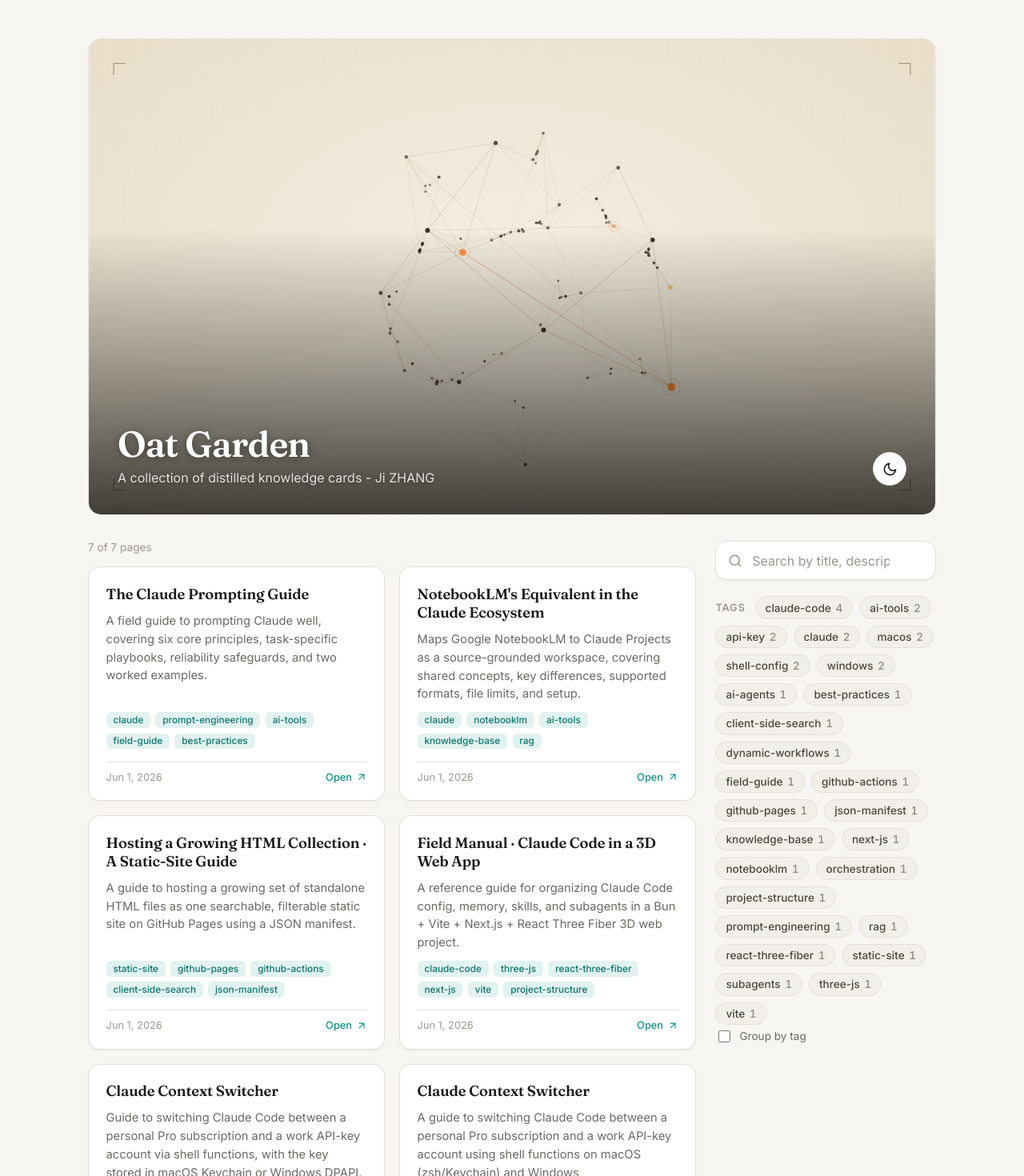
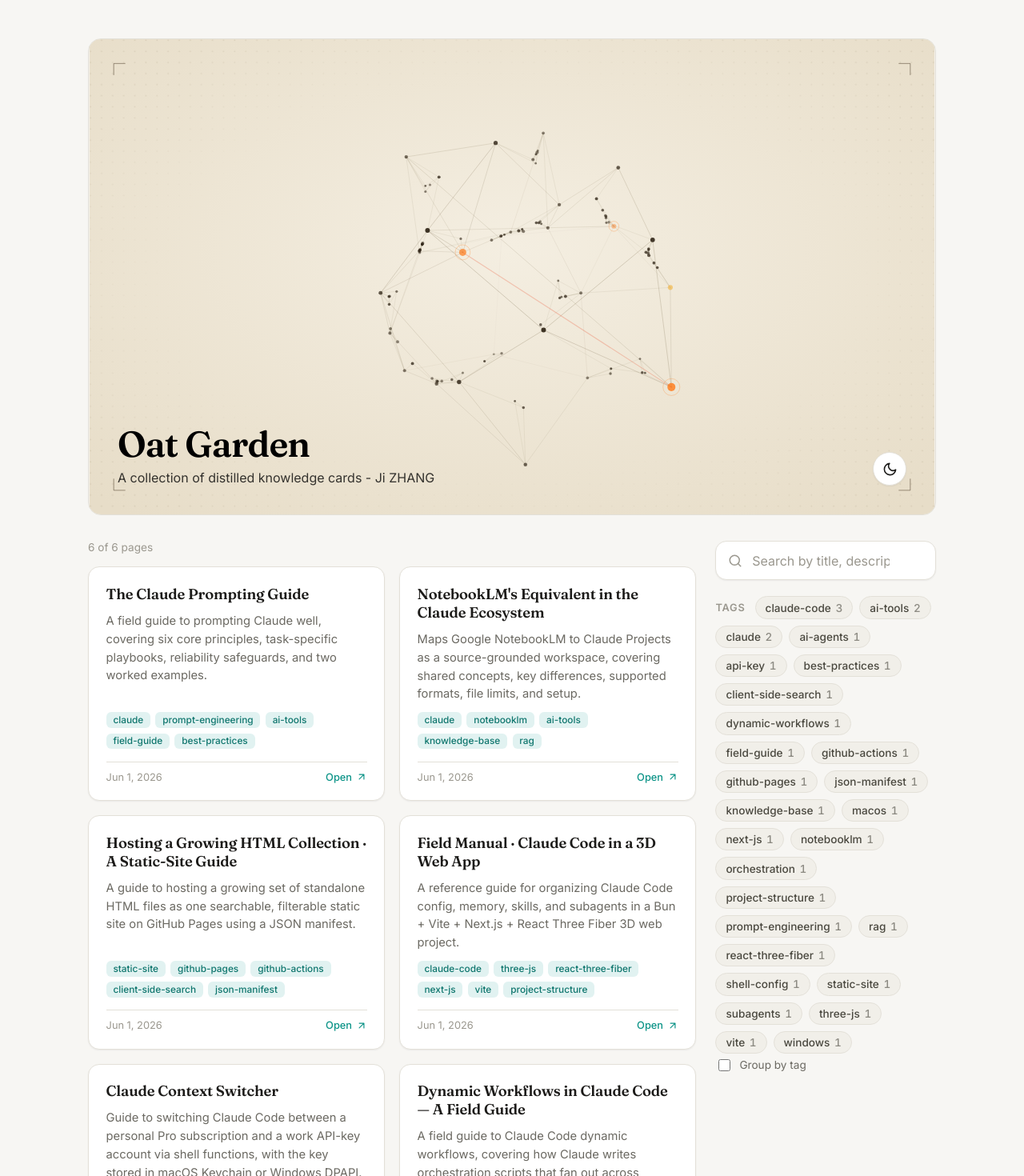
Before and after one commit to hopezh/oat_garden_v01, a React (Vite) app: page / in a window 1280 px wide. Shown: the top 1470 px of the page at 80% size. Built offline with nearby package versions, Linux system fonts and the light colour scheme.

Commit message:
remove gradient behind title

```diff
--- a/public/posts.json
+++ b/public/posts.json
@@ -66,19 +66,6 @@
     "date": "2026-06-01"
   },
   {
-    "file": "Claude Context Switcher (Refined).html",
-    "title": "Claude Context Switcher",
-    "description": "A guide to switching Claude Code between a personal Pro subscription and a work API-key account using shell functions on macOS (zsh/Keychain) and Windows (PowerShell/DPAPI).",
-    "tags": [
-      "claude-code",
-      "shell-config",
-      "macos",
-      "windows",
-      "api-key"
-    ],
-    "date": "2026-06-01"
-  },
-  {
     "file": "claude-code-dynamic-workflows_v02.html",
     "title": "Dynamic Workflows in Claude Code — A Field Guide",
     "description": "A field guide to Claude Code dynamic workflows, covering how Claude writes orchestration scripts that fan out across parallel subagents, when to use them, and trade-offs.",
--- a/src/theme.css
+++ b/src/theme.css
@@ -115,21 +115,6 @@
   height: 100%;
 }
 
-/* Dark scrim along the bottom so the title stays legible over the artwork. */
-.site-cover::after {
-  content: '';
-  position: absolute;
-  inset: 0;
-  z-index: 1;
-  background: linear-gradient(
-    to top,
-    rgba(0, 0, 0, 0.72) 0%,
-    rgba(0, 0, 0, 0.32) 32%,
-    rgba(0, 0, 0, 0) 60%
-  );
-  pointer-events: none;
-}
-
 .site-header {
   position: relative;
   z-index: 2;
@@ -141,15 +126,22 @@
   padding: clamp(1.25rem, 3vw, 2.25rem);
 }
 
-/* Title and tagline render light over the cover, regardless of theme. */
+/* Over the cover, the title/tagline render light in dark theme and black in
+   light theme. */
 .site-cover .site-title {
   color: #fff;
-  text-shadow: 0 1px 12px rgba(0, 0, 0, 0.45);
 }
 
 .site-cover .site-tagline {
   color: rgba(255, 255, 255, 0.82);
-  text-shadow: 0 1px 8px rgba(0, 0, 0, 0.45);
+}
+
+[data-theme='light'] .site-cover .site-title {
+  color: #000;
+}
+
+[data-theme='light'] .site-cover .site-tagline {
+  color: rgba(0, 0, 0, 0.78);
 }
 
 .site-title {
```
